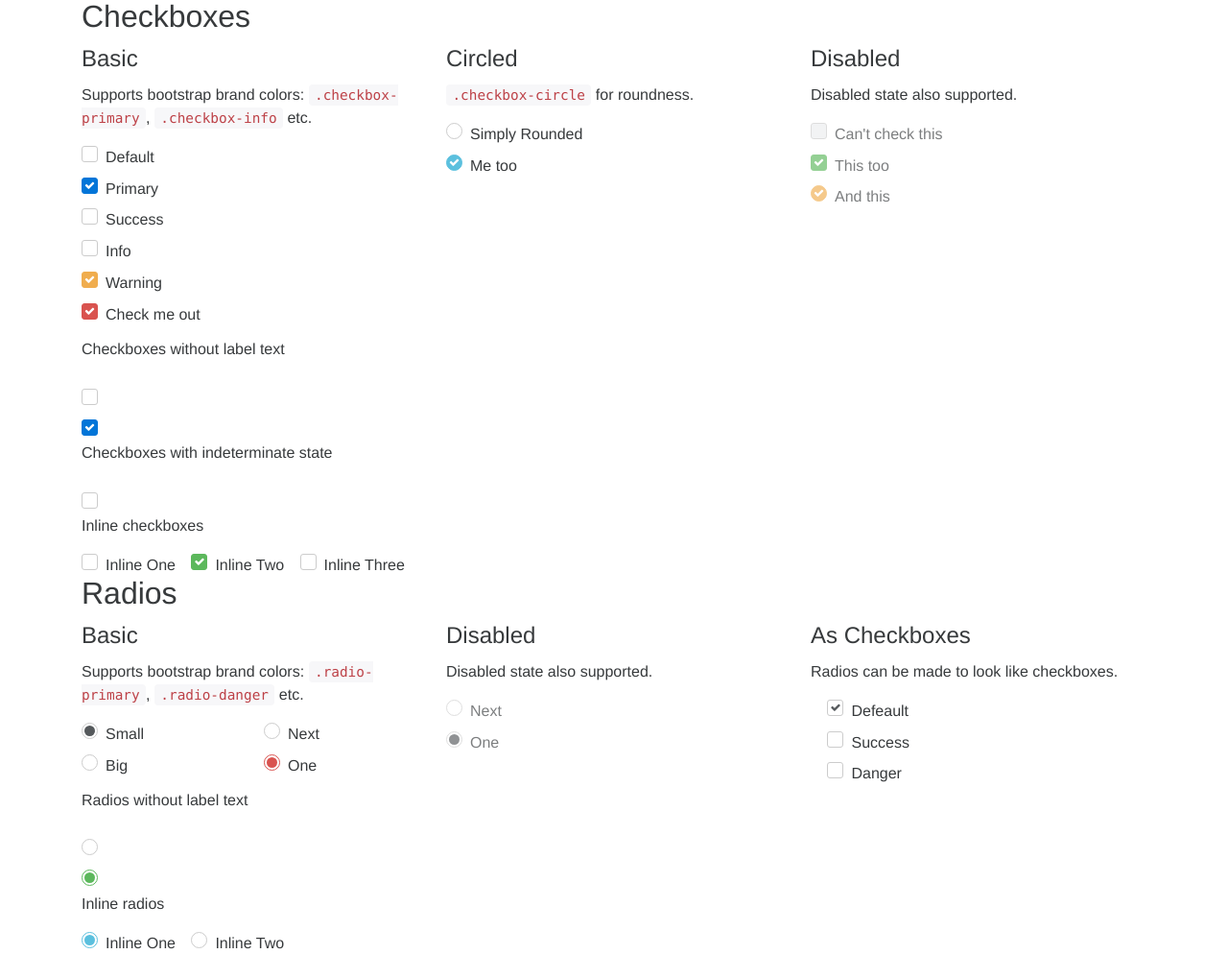
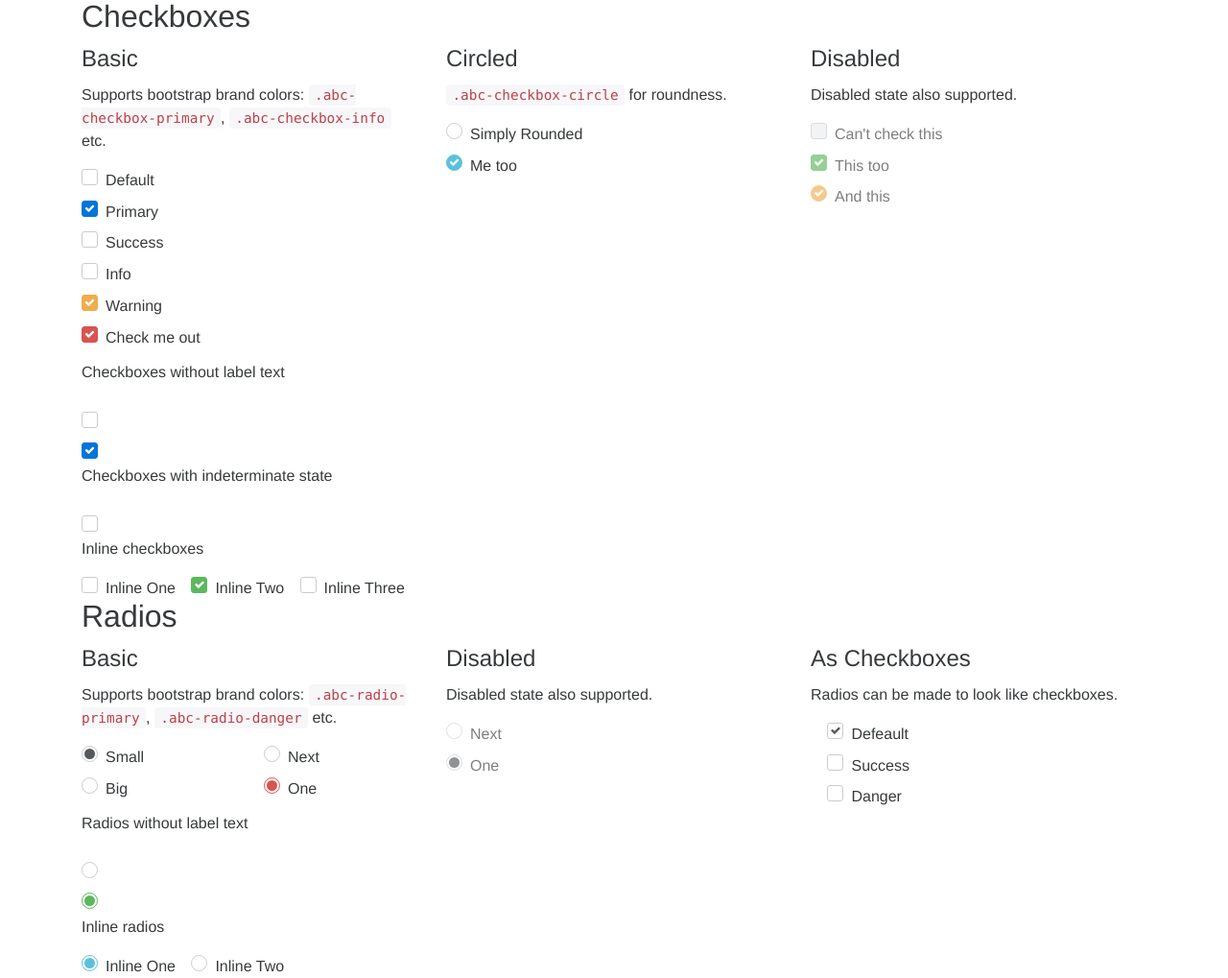
Before and after one commit to flatlogic/awesome-bootstrap-checkbox, a website: page demo/index.html in a window 1280 px wide. Shown: the whole page at 96% size. Before the commit the page ends 995 px from the top, so only its background shows below. Drawn offline with Linux system fonts and the light colour scheme.

Commit message:
change description on demo page

```diff
--- a/demo/index.html
+++ b/demo/index.html
@@ -18,7 +18,7 @@
                         Basic
                     </legend>
                     <p>
-                        Supports bootstrap brand colors: <code>.checkbox-primary</code>, <code>.checkbox-info</code> etc.
+                        Supports bootstrap brand colors: <code>.abc-checkbox-primary</code>, <code>.abc-checkbox-info</code> etc.
                     </p>
                     <div class="checkbox abc-checkbox">
                         <input id="checkbox1" class="styled" type="checkbox">
@@ -91,7 +91,7 @@
                         Circled
                     </legend>
                     <p>
-                        <code>.checkbox-circle</code> for roundness.
+                        <code>.abc-checkbox-circle</code> for roundness.
                     </p>
                     <div class="checkbox abc-checkbox abc-checkbox-circle">
                         <input id="checkbox7" class="styled" type="checkbox">
@@ -146,7 +146,7 @@
                         Basic
                     </legend>
                     <p>
-                        Supports bootstrap brand colors: <code>.radio-primary</code>, <code>.radio-danger</code> etc.
+                        Supports bootstrap brand colors: <code>.abc-radio-primary</code>, <code>.abc-radio-danger</code> etc.
                     </p>
                     <div class="row">
                         <div class="col-sm-6">
```
